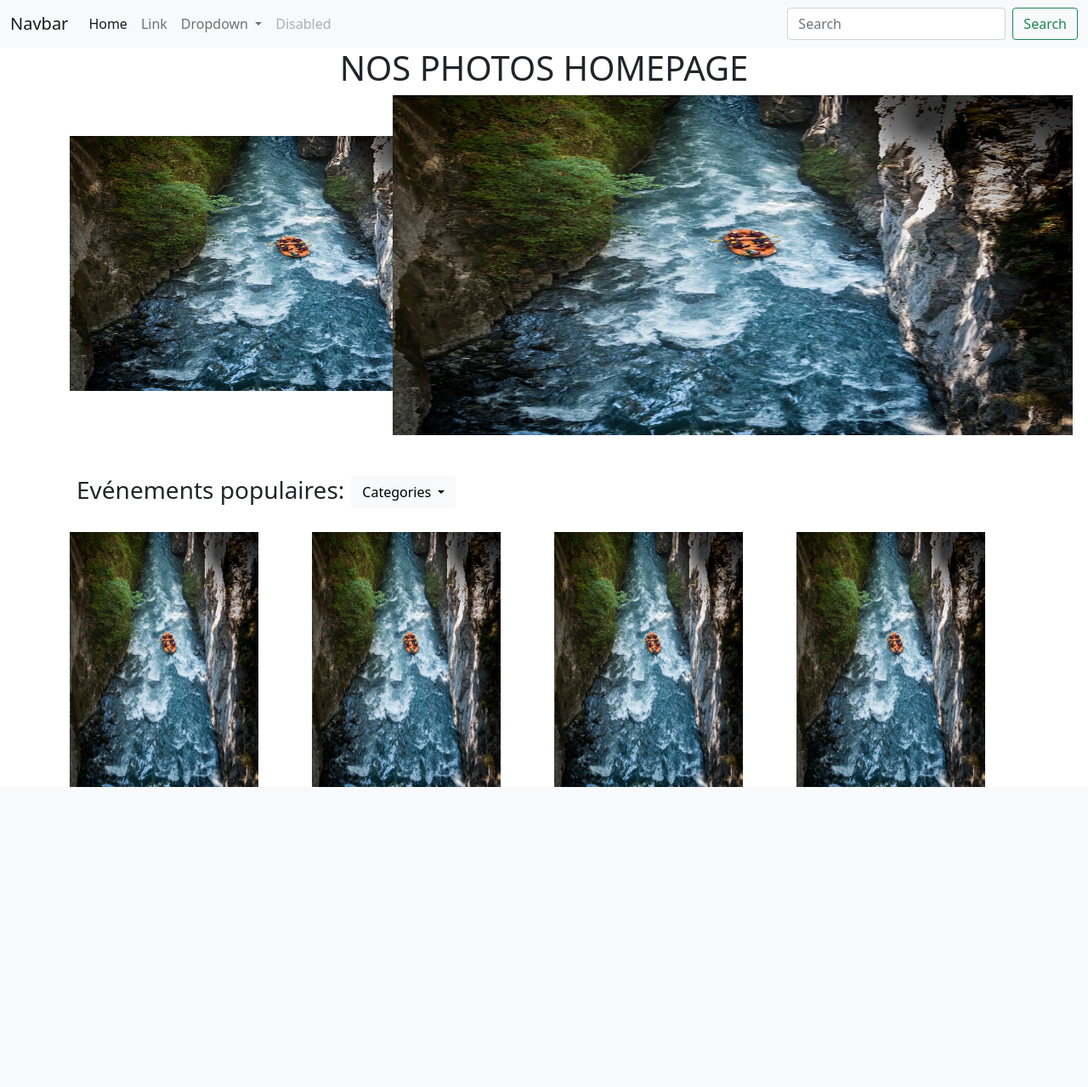
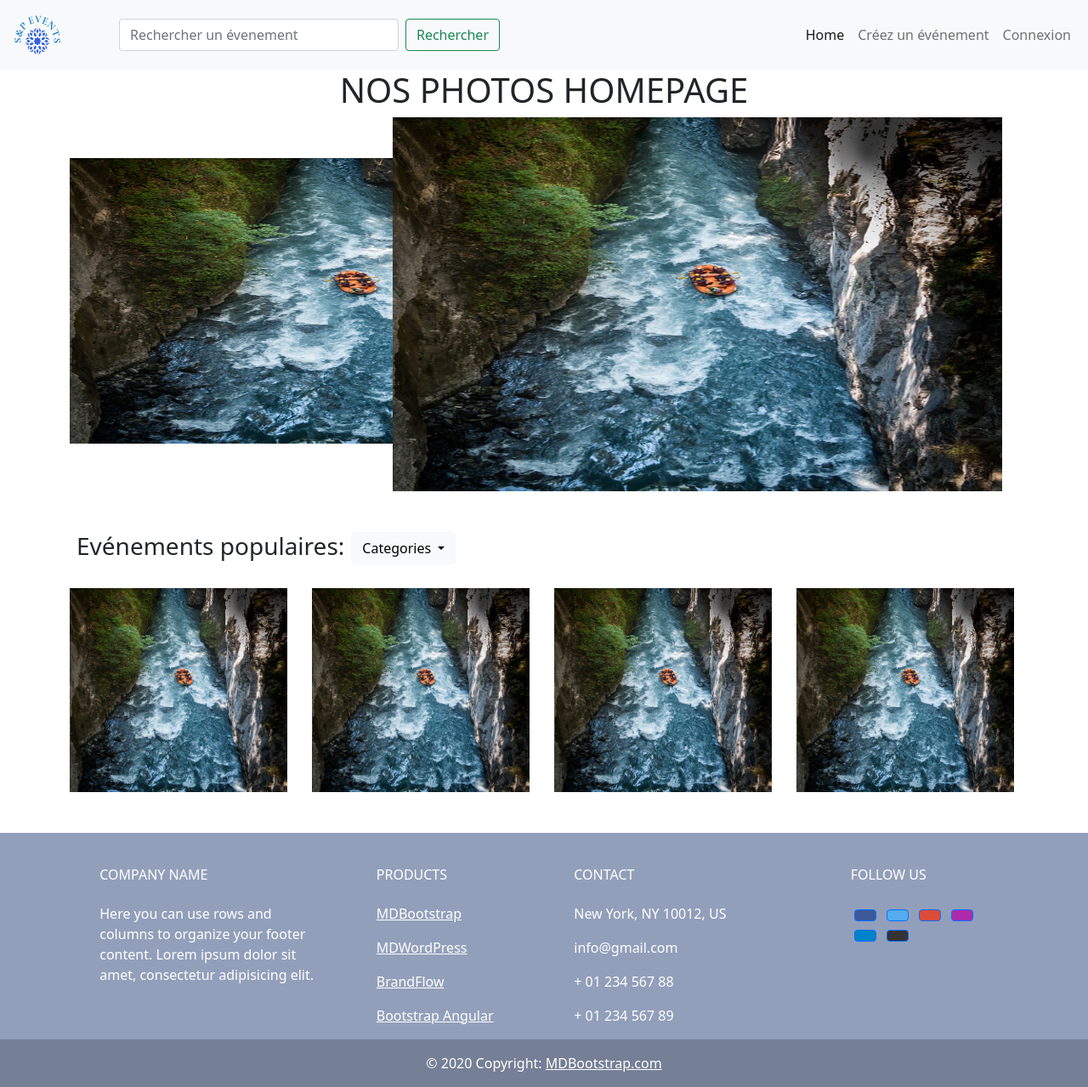
Before and after one commit to PhillTartari92/SP_Event, a PHP site: template templates/home/index.html.twig in a window 1280 px wide. Shown: the whole page at 85% size. Before the commit the page ends 926 px from the top, so only its background shows below. Run offline with PHP 8.4, Linux system fonts and the light colour scheme; the template is opened without the code that fills it, so the values that code supplies are empty; some libraries are stand-ins or nearby versions.

Commit message:
first commit

```diff
--- a/templates/base.html.twig
+++ b/templates/base.html.twig
@@ -19,6 +19,8 @@
         {% block body %}{% endblock %}
 
 
+
+    {% include "partials/footer.html.twig" %}
         <script src="https://cdn.jsdelivr.net/npm/bootstrap@5.0.2/dist/js/bootstrap.bundle.min.js" integrity="sha384-MrcW6ZMFYlzcLA8Nl+NtUVF0sA7MsXsP1UyJoMp4YLEuNSfAP+JcXn/tWtIaxVXM" crossorigin="anonymous"></script>
     </body>
 </html>
--- a/templates/home/index.html.twig
+++ b/templates/home/index.html.twig
@@ -6,8 +6,8 @@
 <h1 class='text-center'>NOS PHOTOS HOMEPAGE</h1>
 <div class="container">
 <div class="row mb-5">
-    <div class="col-4 mt-5"><img src="assets/images/rafting.jpg" alt="" style='height: 300px; width: 500px'></div>
-    <div class="col-8"><img src="assets/images/rafting.jpg" alt="" style='height: 400px; width: 800px'></div>
+    <div class="col-4 mt-5"><img src="assets/images/rafting.jpg" alt="" style='height: 42vh; width: 50vw'></div>
+    <div class="col-8"><img src="assets/images/rafting.jpg" alt="" style='height:55vh; width: 56vw'></div>
   </div>
 
   <div class="filtre-dropdown d-flex">
@@ -19,16 +19,16 @@
   <ul class="dropdown-menu" aria-labelledby="dropdownMenuButton1">
     <li><a class="dropdown-item" href="#">MARSEILLE</a></li>
     <li><a class="dropdown-item" href="#">CANCUN</a></li>
-    <li><a class="dropdown-item" href="#">Something else here</a></li>
+    <li><a class="dropdown-item" href="#">PARIS</a></li>
   </ul>
 </div>
 
   </div>
   <div class="row mt-4">
-    <div class="col "><img src="assets/images/rafting.jpg" alt="" style='height: 300px'></div>
-    <div class="col"><img src="assets/images/rafting.jpg" alt="" style='height: 300px'></div>
-    <div class="col"><img src="assets/images/rafting.jpg" alt="" style='height: 300px'></div>
-    <div class="col"><img src="assets/images/rafting.jpg" alt="" style='height: 300px'></div>
+    <div class="col-3"><img src="assets/images/rafting.jpg" alt="" style='height: 30vh; width:20vw'></div>
+    <div class="col-3"><img src="assets/images/rafting.jpg" alt="" style='height: 30vh; width:20vw'></div>
+    <div class="col-3"><img src="assets/images/rafting.jpg" alt="" style='height: 30vh; width:20vw'></div>
+    <div class="col-3"><img src="assets/images/rafting.jpg" alt="" style='height: 30vh; width:20vw'></div>
   </div>
 </div>
 {% endblock %}
--- a/templates/partials/_navbarre.html.twig
+++ b/templates/partials/_navbarre.html.twig
@@ -1,18 +1,22 @@
 <nav class="navbar navbar-expand-lg navbar-light bg-light">
   <div class="container-fluid">
-    <a class="navbar-brand" href="#">Navbar</a>
+    <a class="navbar-brand" href="#"><img src="assets/images/logo1.png" alt="" style='height: 7vh; width: 5vw'></a>
     <button class="navbar-toggler" type="button" data-bs-toggle="collapse" data-bs-target="#navbarSupportedContent" aria-controls="navbarSupportedContent" aria-expanded="false" aria-label="Toggle navigation">
       <span class="navbar-toggler-icon"></span>
     </button>
     <div class="collapse navbar-collapse" id="navbarSupportedContent">
-      <ul class="navbar-nav me-auto mb-2 mb-lg-0">
+      <form class="d-flex mx-5" style='width: 35vw'>
+        <input class="form-control me-2" type="search" placeholder="Rechercher un évenement" aria-label="Search">
+        <button class="btn btn-outline-success" type="submit">Rechercher</button>
+      </form>
+      <ul class="navbar-nav ms-auto mb-2 mb-lg-0">
         <li class="nav-item">
           <a class="nav-link active" aria-current="page" href="#">Home</a>
         </li>
         <li class="nav-item">
-          <a class="nav-link" href="#">Link</a>
+          <a class="nav-link" href="#">Créez un événement</a>
         </li>
-        <li class="nav-item dropdown">
+        {# <li class="nav-item dropdown">
           <a class="nav-link dropdown-toggle" href="#" id="navbarDropdown" role="button" data-bs-toggle="dropdown" aria-expanded="false">
             Dropdown
           </a>
@@ -22,15 +26,11 @@
             <li><hr class="dropdown-divider"></li>
             <li><a class="dropdown-item" href="#">Something else here</a></li>
           </ul>
-        </li>
+        </li> #}
         <li class="nav-item">
-          <a class="nav-link disabled" href="#" tabindex="-1" aria-disabled="true">Disabled</a>
+          <a class="nav-link " href="#">Connexion</a>
         </li>
       </ul>
-      <form class="d-flex">
-        <input class="form-control me-2" type="search" placeholder="Search" aria-label="Search">
-        <button class="btn btn-outline-success" type="submit">Search</button>
-      </form>
     </div>
   </div>
 </nav>
--- /dev/null
+++ b/templates/partials/footer.html.twig
@@ -0,0 +1,126 @@
+
+
+  <footer
+          class="text-center text-lg-start text-white mt-5"
+          style="background-color: #929fba"
+          >
+
+    <div class="container p-4 pb-0">
+
+      <section >
+
+        <div class="row">
+
+          <div class="col-md-3 col-lg-3 col-xl-3 mx-auto mt-3">
+            <h6 class="text-uppercase mb-4 font-weight-bold">
+              Company name
+            </h6>
+            <p>
+              Here you can use rows and columns to organize your footer
+              content. Lorem ipsum dolor sit amet, consectetur adipisicing
+              elit.
+            </p>
+          </div>
+
+          <hr class="w-100 clearfix d-md-none" />
+
+          <div class="col-md-2 col-lg-2 col-xl-2 mx-auto mt-3">
+            <h6 class="text-uppercase mb-4 font-weight-bold">Products</h6>
+            <p>
+              <a class="text-white">MDBootstrap</a>
+            </p>
+            <p>
+              <a class="text-white">MDWordPress</a>
+            </p>
+            <p>
+              <a class="text-white">BrandFlow</a>
+            </p>
+            <p>
+              <a class="text-white">Bootstrap Angular</a>
+            </p>
+          </div>
+
+          <hr class="w-100 clearfix d-md-none" />
+
+          <hr class="w-100 clearfix d-md-none" />
+
+          <div class="col-md-4 col-lg-3 col-xl-3 mx-auto mt-3">
+            <h6 class="text-uppercase mb-4 font-weight-bold">Contact</h6>
+            <p><i class="fas fa-home mr-3"></i> New York, NY 10012, US</p>
+            <p><i class="fas fa-envelope mr-3"></i> info@gmail.com</p>
+            <p><i class="fas fa-phone mr-3"></i> + 01 234 567 88</p>
+            <p><i class="fas fa-print mr-3"></i> + 01 234 567 89</p>
+          </div>
+
+          <div class="col-md-3 col-lg-2 col-xl-2 mx-auto mt-3">
+            <h6 class="text-uppercase mb-4 font-weight-bold">Follow us</h6>
+
+            <!-- Facebook -->
+            <a
+               class="btn btn-primary btn-floating m-1"
+               style="background-color: #3b5998"
+               href="#!"
+               role="button"
+               ><i class="fab fa-facebook-f"></i
+              ></a>
+
+            <!-- Twitter -->
+            <a
+               class="btn btn-primary btn-floating m-1"
+               style="background-color: #55acee"
+               href="#!"
+               role="button"
+               ><i class="fab fa-twitter"></i
+              ></a>
+
+            <!-- Google -->
+            <a
+               class="btn btn-primary btn-floating m-1"
+               style="background-color: #dd4b39"
+               href="#!"
+               role="button"
+               ><i class="fab fa-google"></i
+              ></a>
+
+            <!-- Instagram -->
+            <a
+               class="btn btn-primary btn-floating m-1"
+               style="background-color: #ac2bac"
+               href="#!"
+               role="button"
+               ><i class="fab fa-instagram"></i
+              ></a>
+
+            <!-- Linkedin -->
+            <a
+               class="btn btn-primary btn-floating m-1"
+               style="background-color: #0082ca"
+               href="#!"
+               role="button"
+               ><i class="fab fa-linkedin-in"></i
+              ></a>
+            <!-- Github -->
+            <a
+               class="btn btn-primary btn-floating m-1"
+               style="background-color: #333333"
+               href="#!"
+               role="button"
+               ><i class="fab fa-github"></i
+              ></a>
+          </div>
+        </div>
+
+      </section>
+
+    </div>
+
+    <div
+         class="text-center p-3"
+         style="background-color: rgba(0, 0, 0, 0.2)"
+         >
+      © 2020 Copyright:
+      <a class="text-white" href="https://mdbootstrap.com/"
+         >MDBootstrap.com</a
+        >
+    </div>
+  </footer>
```
Also changed, not shown: public/assets/images/logo1.png (added).
